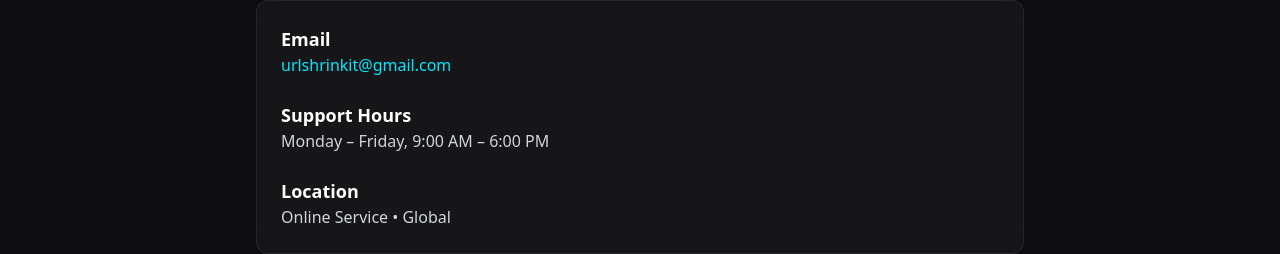
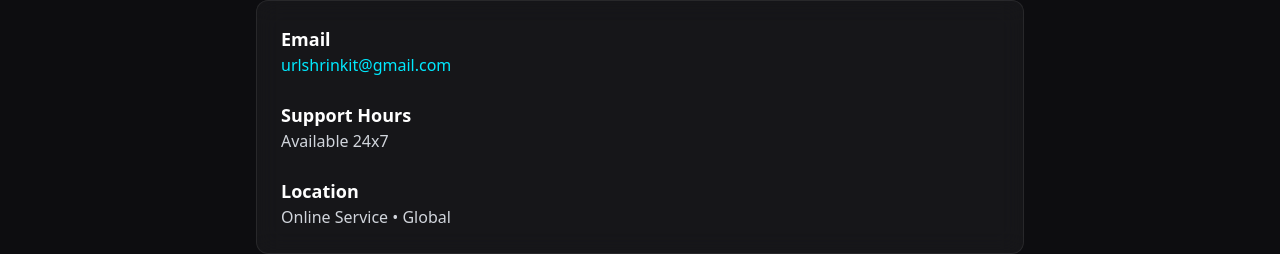
Before and after one commit to jeet7122/url-shortner-ui, a React (Vite) app: page /contact in a window 1280 px wide. Shown: the part 212-466 px from the top of the page. Built offline with nearby package versions, Linux system fonts and the light colour scheme; no server answers.

Commit message:
Updated Availability

```diff
--- a/src/components/ContactUs.jsx
+++ b/src/components/ContactUs.jsx
@@ -33,7 +33,7 @@ const ContactUs = () => {
                             <h3 className="text-lg font-bold text-white">
                                 Support Hours
                             </h3>
-                            <p>Monday – Friday, 9:00 AM – 6:00 PM</p>
+                            <p>Available 24x7</p>
                         </div>
 
                         <div>
```
